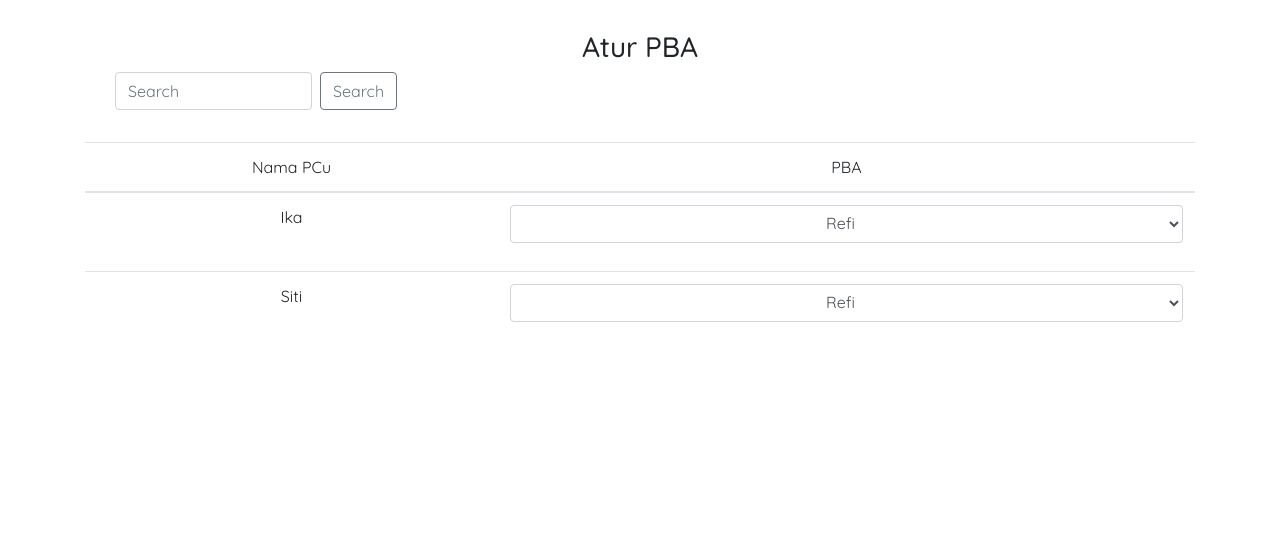
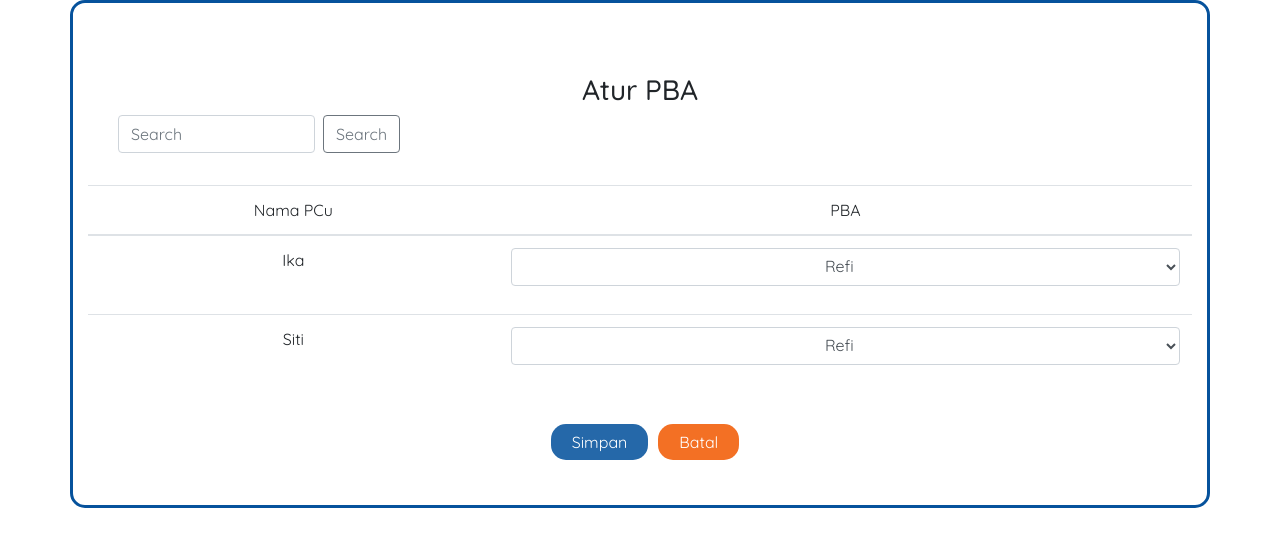
Before and after one commit to irfaul/booking-services, a React (Create React App) app in the folder booking-services/: page /pbam/atur-pba in a window 1280 px wide. Shown: the top 546 px of the page. Built offline with nearby package versions, Linux system fonts and the light colour scheme.

Commit message:
PBAM: halaman atur pba tambah button & link back

```diff
--- a/booking-services/src/pages/pbam/atur-pba.js
+++ b/booking-services/src/pages/pbam/atur-pba.js
@@ -7,12 +7,13 @@ import Row from 'react-bootstrap/Container';
 import Col from 'react-bootstrap/Col';
 import Table from 'react-bootstrap/Table';
 import { FormGroup, Input } from "reactstrap";
+import { Link } from "react-router-dom";
 
 
 class AturPba extends Component {
     render(){
         return(
-            <Container>
+            <Container className="auth-inner">
             <div>
                 <h3>Atur PBA</h3>
             </div>
@@ -63,8 +64,16 @@ class AturPba extends Component {
                         </tr>
                     </tbody>
                 </Table>
+                <div className= "btn-detail">
+                    <button type="button"  className="btn btn-outline" style={{backgroundColor: '#2568A9'}} >Simpan</button>
+                    <Link to="./home">
+                    <button type= "button" className="btn btn-outline" style={{backgroundColor: '#F37024'}} >Batal</button>
+                    </Link>
+                </div>
             </div>
+
           </Container>
+
 
 
         )
```
